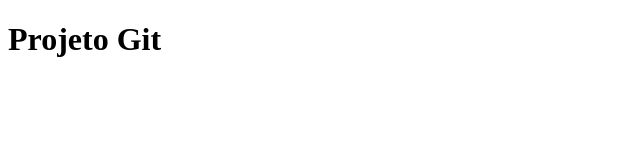
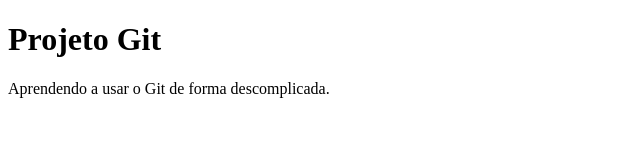
Before and after one commit to Emanoel85/Iniciando-ProjetoGit, a plain HTML site: page index.html in a window 1280 px wide. Shown: the whole page, without its empty margins (0-640 px from the left). Drawn offline with Linux system fonts and the light colour scheme.

Commit message:
Adição do parágrafo na página

```diff
--- a/index.html
+++ b/index.html
@@ -7,5 +7,6 @@
 </head>
 <body>
   <h1>Projeto Git</h1>
+  <p>Aprendendo a usar o Git de forma descomplicada.</p>
 </body>
 </html>
```
